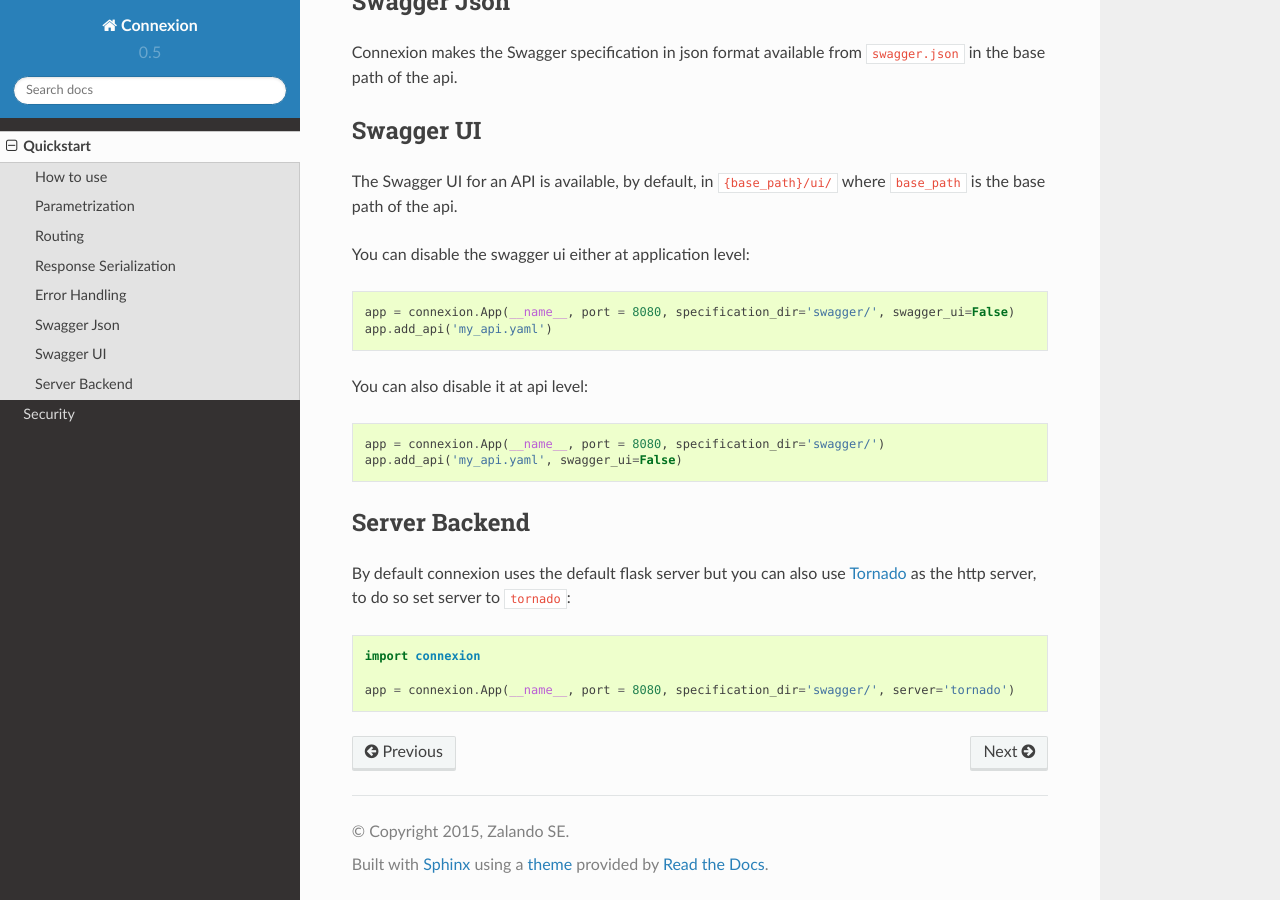
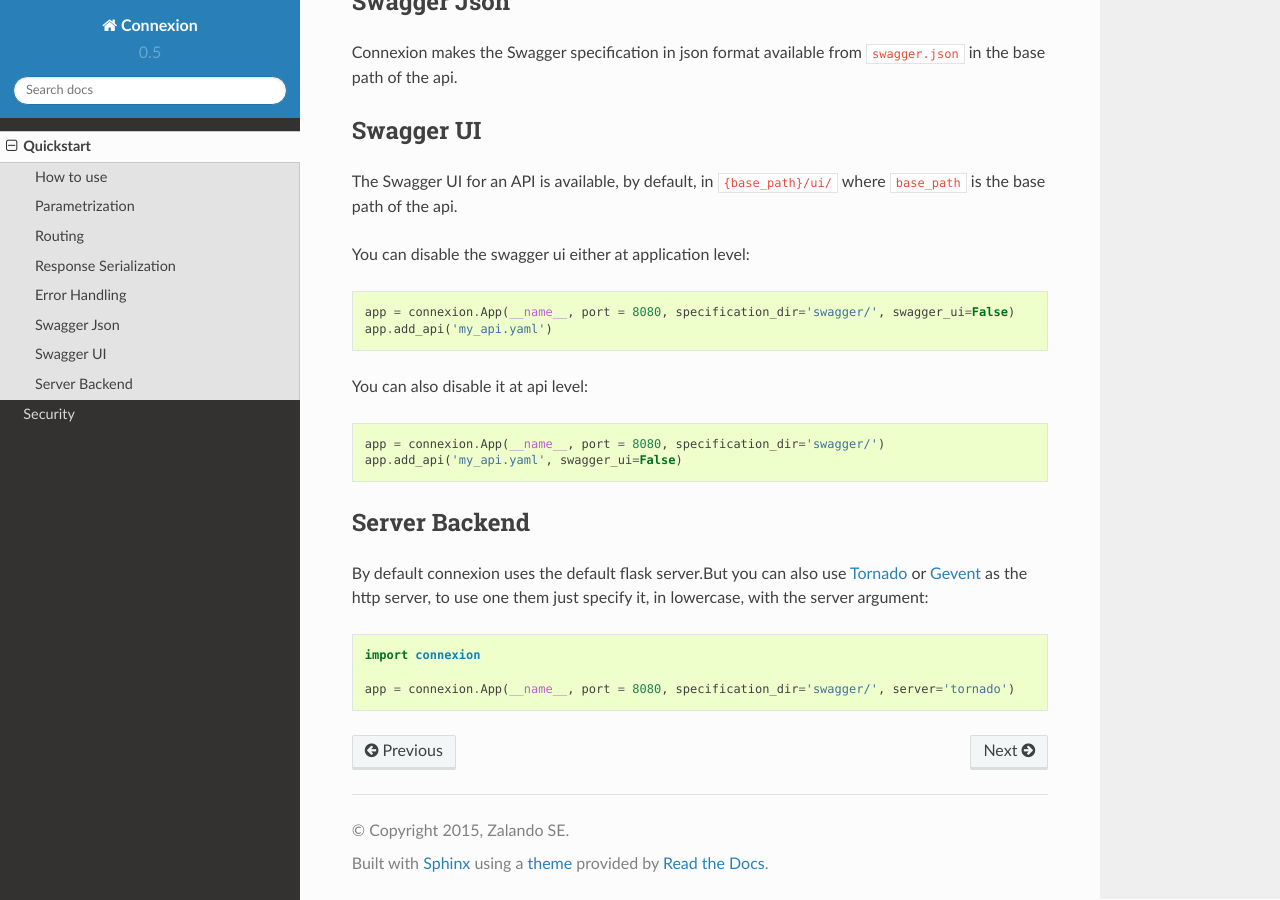
Before and after one commit to spec-first/connexion, a Sphinx documentation site: the page built from docs/quickstart.rst, in a window 1280 px wide and 900 px high, scrolled down 1775 px. Built offline with Sphinx 7.4.7 and the Read the Docs theme 2.0.0, drawn with Linux system fonts in a browser that asks for light colours.

Commit message:
https://github.com/zalando/connexion/issues/40 update the documentation

```diff
--- a/docs/quickstart.rst
+++ b/docs/quickstart.rst
@@ -107,8 +107,8 @@ You can also disable it at api level:
 
 Server Backend
 --------------
-By default connexion uses the default flask server but you can also use Tornado_ as the http server, to do so set server
-to ``tornado``:
+By default connexion uses the default flask server.But you can also use Tornado_ or Gevent_ as the http server, to use
+one them just specify it, in lowercase, with the server argument:
 
 .. code-block:: python
 
@@ -118,6 +118,7 @@ to ``tornado``:
 
 
 .. _http_problem: https://tools.ietf.org/html/draft-ietf-appsawg-http-problem-00
+.. _Gevent: http://www.gevent.org/
 .. _Jinja2: http://jinja.pocoo.org/
 .. _swagger.spec: https://github.com/swagger-api/swagger-spec/blob/master/versions/2.0.md
 .. _swagger.spec.operation: https://github.com/swagger-api/swagger-spec/blob/master/versions/2.0.md#operation-object
```
